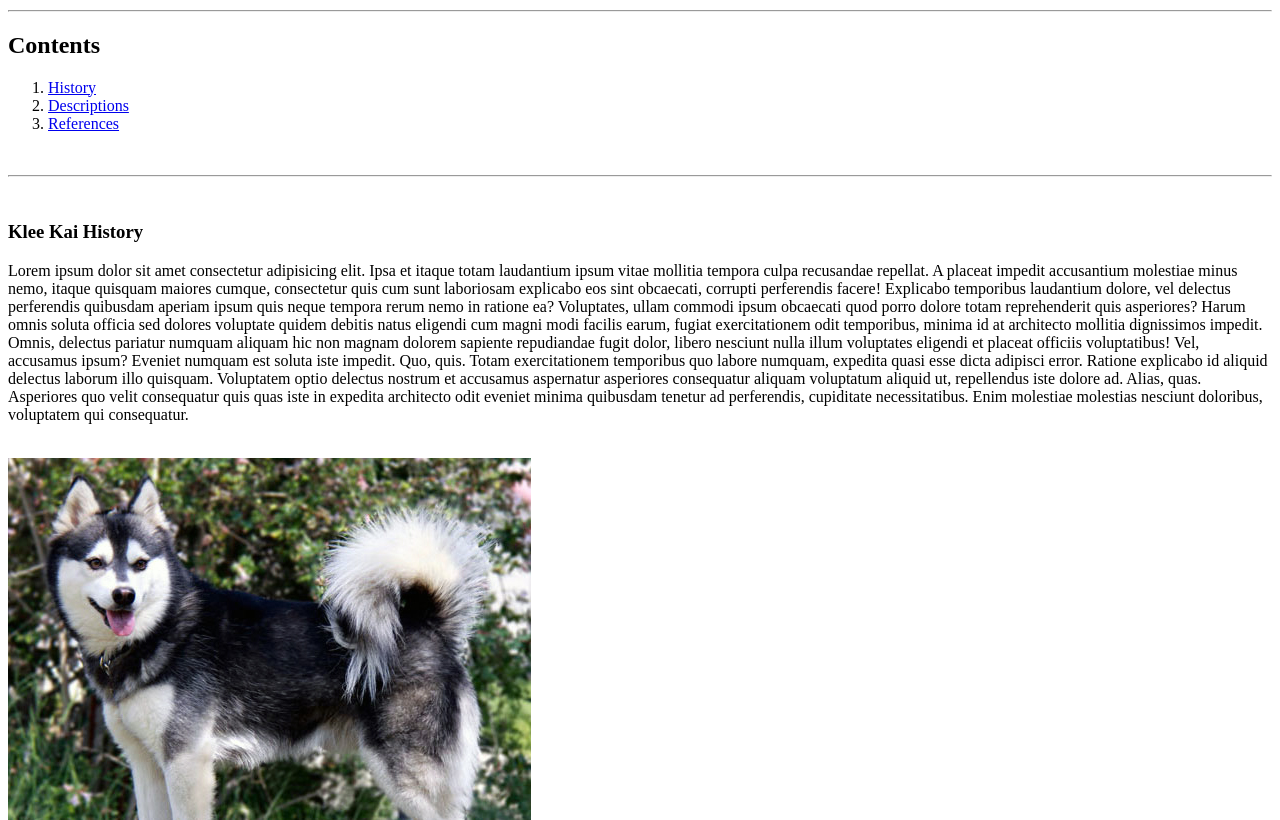
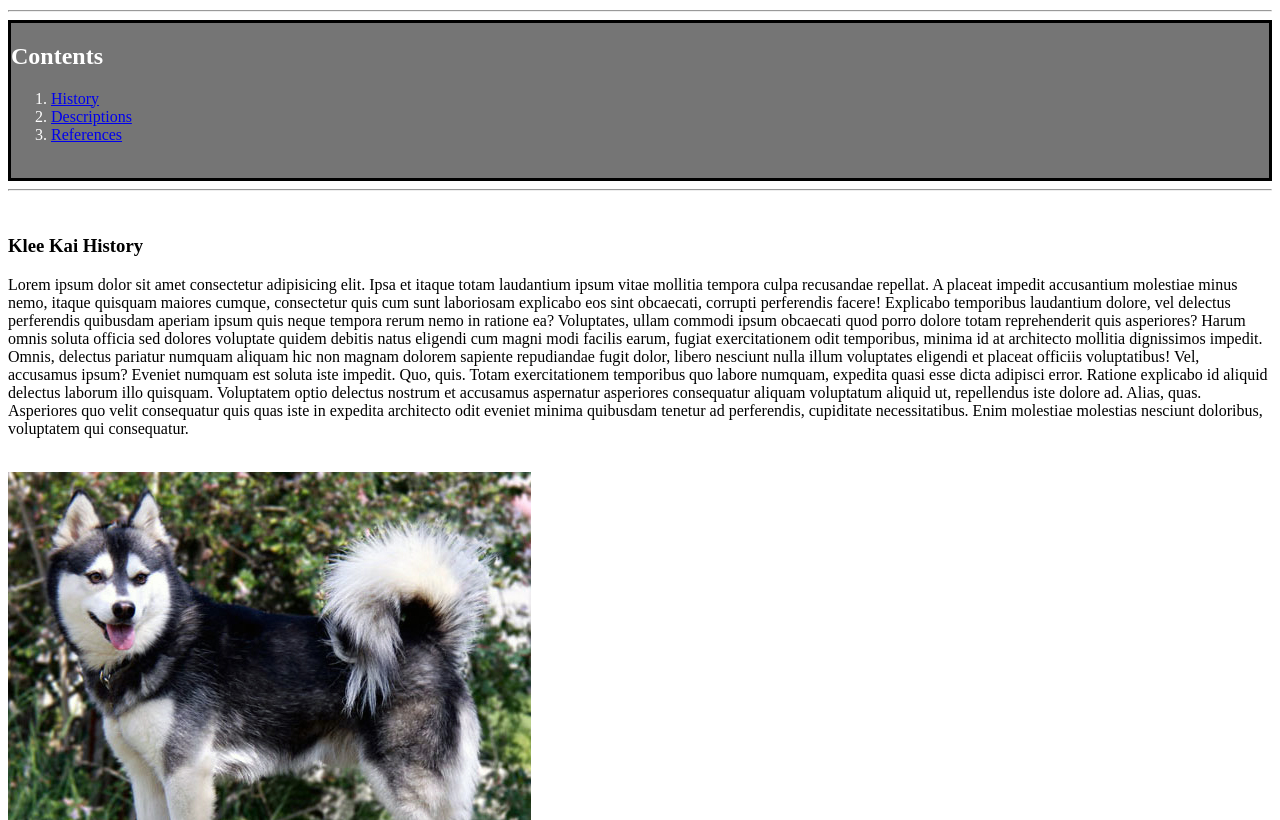
Before and after one commit to DaCHillZone/105Chill.github.io, a plain HTML site: page Wikisite_Pt2/index.html in a window 1280 px wide. Shown: the part 1018-1838 px from the top of the page. Drawn offline with Linux system fonts and the light colour scheme.

Commit message:
newest updated for Pt2

```diff
--- a/Wikisite_Pt2/CSS/stylep2.css
+++ b/Wikisite_Pt2/CSS/stylep2.css
@@ -0,0 +1,17 @@
+#Contents {
+    Border:black solid 3px;
+    background-color: rgb(117, 117, 117);
+
+
+
+}
+
+#White1 {
+    color: white;
+
+}
+
+#Content {
+    color:white;
+
+}
--- a/Wikisite_Pt2/index.html
+++ b/Wikisite_Pt2/index.html
@@ -24,9 +24,10 @@
 <hr>
 </div>
 
+
 <div id="Contents">
-    <h2 id="Contents">Contents</h2>
-        <ol>
+    <h2 id="Content">Contents</h2>
+        <ol id="White1">
          <li>
             <a href="#History">History</a>
         </li>
@@ -36,11 +37,12 @@
          <li>
             <a href="#Reference">References</a>
         </li>
-     </ol>
+        </ol>
 
     <br>
-    <hr>
+
 </div>
+<hr>
 <br>
 
 <div id="History">
```
